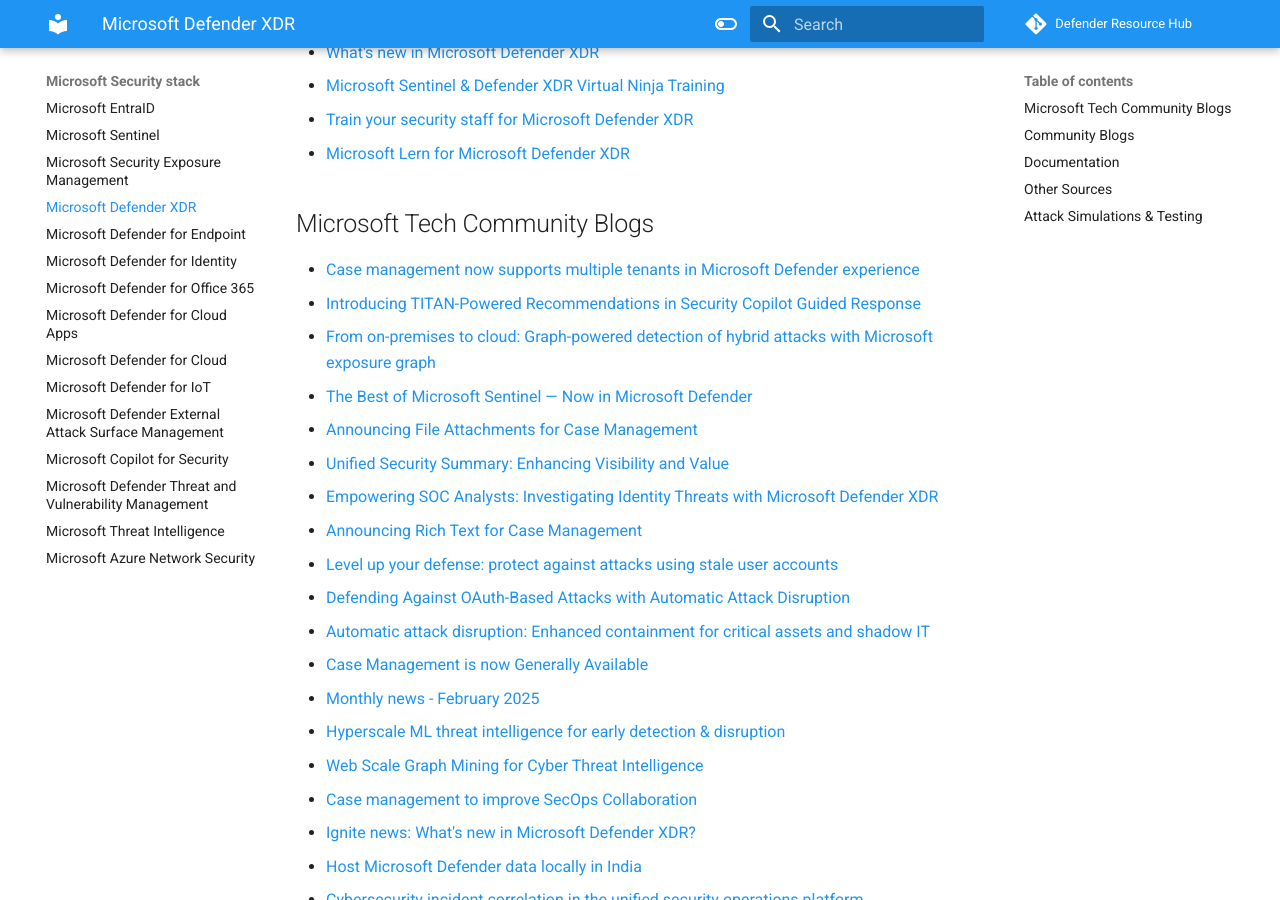
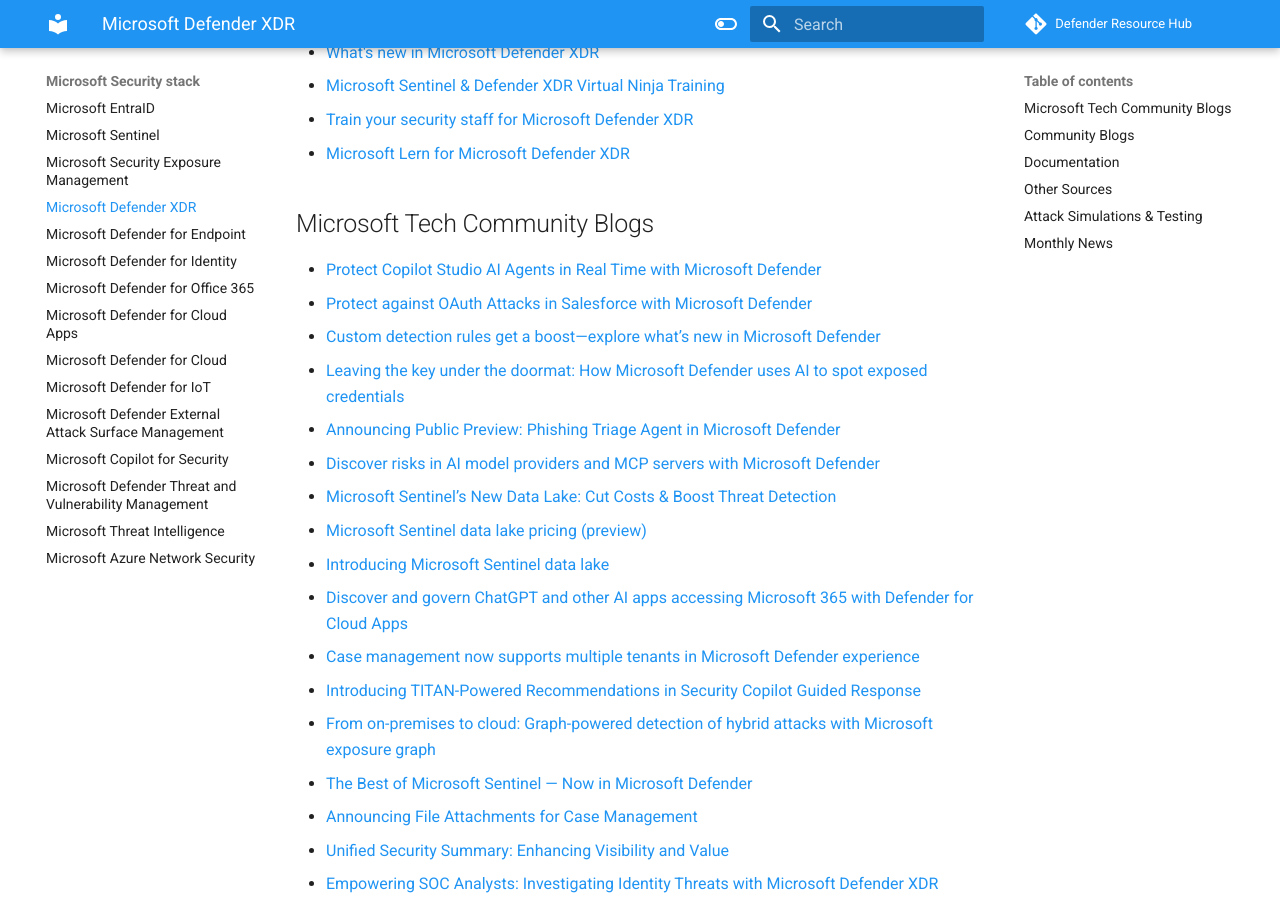
Before and after one commit to alexverboon/DefenderResourceHub, an MkDocs documentation site: the page built from docs/mdxdr.md, in a window 1280 px wide and 900 px high, scrolled down 255 px. Built offline with MkDocs 1.6.1 and Material for MkDocs 9.7.7, drawn with Linux system fonts in a browser that asks for light colours; comment, search, counter and statistics services are not loaded; some of the changed text lies outside the part shown.

Commit message:
Updates September 10

```diff
--- a/docs/mdxdr.md
+++ b/docs/mdxdr.md
@@ -9,6 +9,16 @@
 
 ## Microsoft Tech Community Blogs
 
+- [Protect Copilot Studio AI Agents in Real Time with Microsoft Defender](https://techcommunity.microsoft.com/blog/microsoftthreatprotectionblog/protect-copilot-studio-ai-agents-in-real-time-with-microsoft-defender/4446560)
+- [Protect against OAuth Attacks in Salesforce with Microsoft Defender](https://techcommunity.microsoft.com/blog/microsoftthreatprotectionblog/protect-against-oauth-attacks-in-salesforce-with-microsoft-defender/4450584)
+- [Custom detection rules get a boost—explore what’s new in Microsoft Defender](https://techcommunity.microsoft.com/blog/microsoftthreatprotectionblog/custom-detection-rules-get-a-boost%E2%80%94explore-what%E2%80%99s-new-in-microsoft-defender/4443602)
+- [Leaving the key under the doormat: How Microsoft Defender uses AI to spot exposed credentials](https://techcommunity.microsoft.com/blog/microsoftthreatprotectionblog/leaving-the-key-under-the-doormat-how-microsoft-defender-uses-ai-to-spot-exposed/4439870)
+- [Announcing Public Preview: Phishing Triage Agent in Microsoft Defender](https://techcommunity.microsoft.com/blog/microsoftthreatprotectionblog/announcing-public-preview-phishing-triage-agent-in-microsoft-defender/4438301)
+- [Discover risks in AI model providers and MCP servers with Microsoft Defender](https://techcommunity.microsoft.com/blog/microsoftthreatprotectionblog/discover-risks-in-ai-model-providers-and-mcp-servers-with-microsoft-defender/4440050)
+- [Microsoft Sentinel’s New Data Lake: Cut Costs & Boost Threat Detection](https://techcommunity.microsoft.com/blog/microsoft-security-blog/microsoft-sentinel%E2%80%99s-new-data-lake-cut-costs--boost-threat-detection/4445281)
+- [Microsoft Sentinel data lake pricing (preview)](https://techcommunity.microsoft.com/blog/microsoft-security-blog/microsoft-sentinel-data-lake-pricing-preview/4433919)
+- [Introducing Microsoft Sentinel data lake](https://techcommunity.microsoft.com/blog/microsoft-security-blog/introducing-microsoft-sentinel-data-lake/4434280)
+- [Discover and govern ChatGPT and other AI apps accessing Microsoft 365 with Defender for Cloud Apps](https://techcommunity.microsoft.com/blog/microsoftthreatprotectionblog/discover-and-govern-chatgpt-and-other-ai-apps-accessing-microsoft-365-with-defen/4433435)
 - [Case management now supports multiple tenants in Microsoft Defender experience](https://techcommunity.microsoft.com/blog/microsoftthreatprotectionblog/case-management-now-supports-multiple-tenants-in-microsoft-defender-experience/4425329)
 - [Introducing TITAN-Powered Recommendations in Security Copilot Guided Response](https://techcommunity.microsoft.com/blog/microsoftthreatprotectionblog/introducing-titan-powered-recommendations-in-security-copilot-guided-response/4416350)
 - [From on-premises to cloud: Graph-powered detection of hybrid attacks with Microsoft exposure graph](https://techcommunity.microsoft.com/blog/microsoftthreatprotectionblog/from-on-premises-to-cloud-graph-powered-detection-of-hybrid-attacks-with-microso/4416295)
@@ -93,6 +103,8 @@
 
 ## Community Blogs
 
+- [Detect security policy changes](https://www.lousec.be/ad/detect-security-policy-changes/)
+- [Windows Defender: Threat Hunting Campaign Ideas](https://www.linkedin.com/pulse/windows-defender-threat-hunting-campaign-ideas-adair-collins-lefze/)
 - [Microsoft Defender: Detecting Bumblebee Malware](https://www.linkedin.com/pulse/microsoft-defender-detecting-bumblebee-malware-adair-collins-dqc1e/)
 - [Microsoft Defender: Hunting ScreenConnect](https://www.linkedin.com/pulse/microsoft-defender-hunting-screenconnect-adair-collins-hq3xe/)
 - [Insights from the trenches: building audit capacity for Microsoft Sentinel & Defender XDR](https://www.michalos.net/2025/06/20/insights-from-the-trenches-building-audit-capacity-for-microsoft-sentinel-defender-xdr/)
@@ -127,3 +140,9 @@
 
 - [Microsoft Defender for Endpoint - demonstration scenarios](https://learn.microsoft.com/en-us/defender-endpoint/defender-endpoint-demonstrations)
 - [Attack surface reduction rules demonstrations](https://learn.microsoft.com/en-us/defender-endpoint/defender-endpoint-demonstration-attack-surface-reduction-rules#test-files)
+
+## Monthly News
+
+- [Monthly news - September 2025](https://techcommunity.microsoft.com/blog/microsoftthreatprotectionblog/monthly-news---september-2025/4450292)
+- [Monthly news - August 2025](https://techcommunity.microsoft.com/blog/microsoftthreatprotectionblog/monthly-news---august-2025/4441024)
+- [Monthly news - July 2025](https://techcommunity.microsoft.com/blog/microsoftthreatprotectionblog/monthly-news---july-2025/4428862)
```
Also changed, not shown: other parts of docs/mdxdr.md (+1 -0 lines), docs/entraid.md (+2 -0 lines), docs/learn.md (+2 -0 lines), docs/mde.md (+2 -0 lines), docs/mdti.md (+2 -1 lines), docs/sentinel.md (+8 -0 lines).
